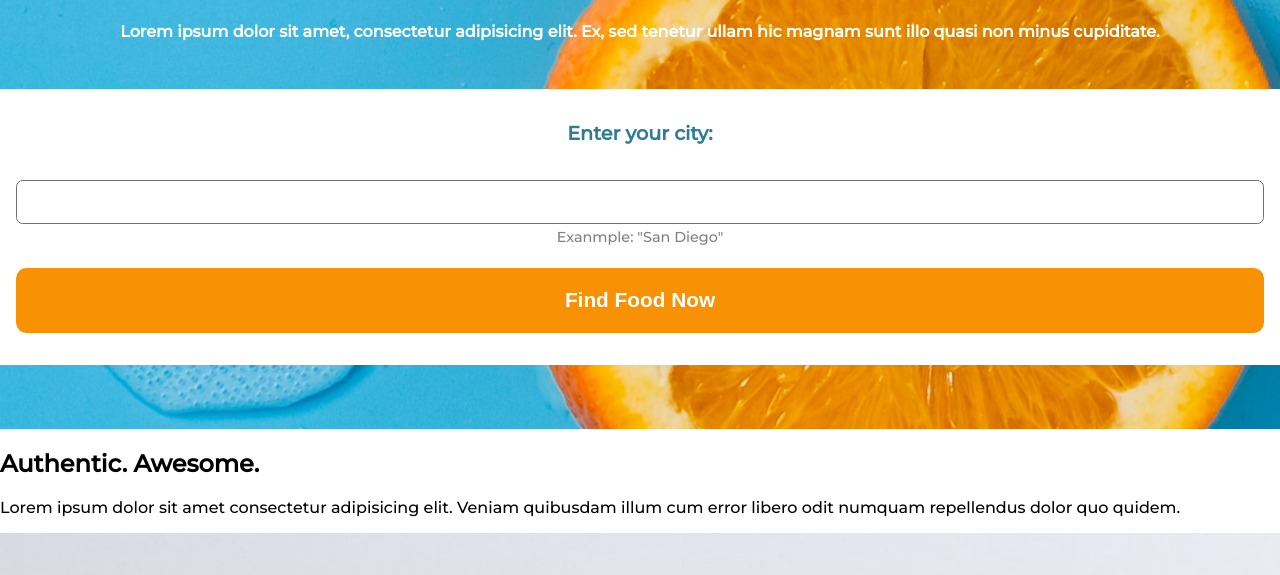
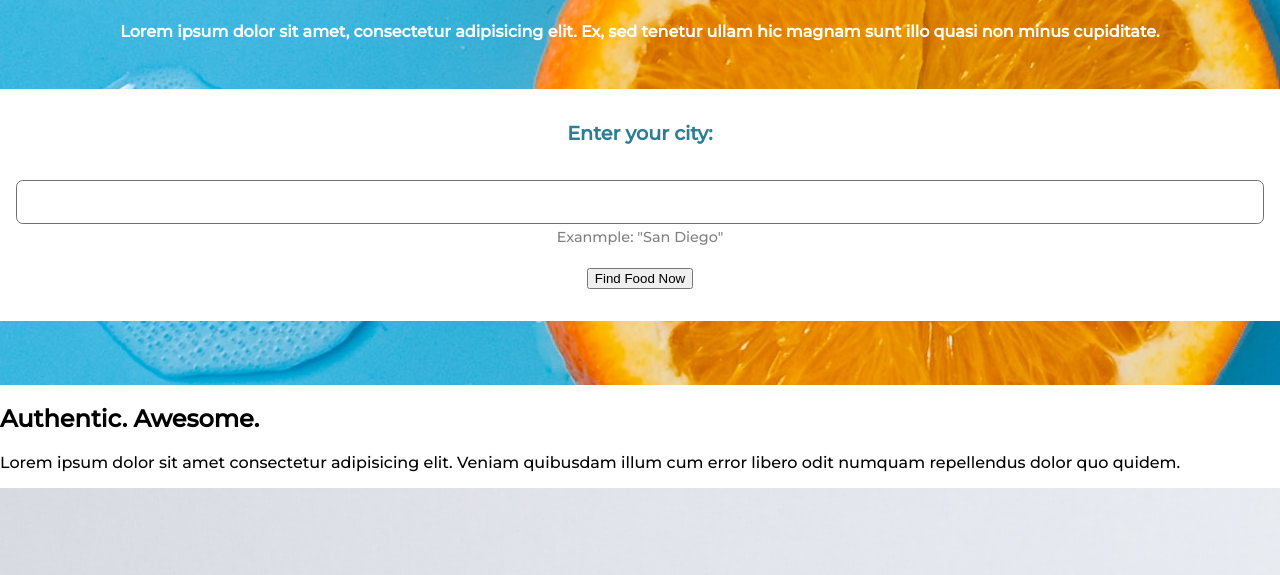
Before and after one commit to shivam1324/learning-github, a plain HTML site: page index.html in a window 1280 px wide. Shown: the part 225-800 px from the top of the page. Drawn offline with Linux system fonts and the light colour scheme.

Commit message:
branch changes

```diff
--- a/css/main.css
+++ b/css/main.css
@@ -88,21 +88,3 @@ input[type=text]{
     font-size: .9em;
     margin-top: .3em ;
 }
-
-input[type=button]{
-
-    background-color: #F89104 ;
-    border: none;
-    width:100%;
-    color: white;
-    font-weight: bold;
-    padding: 1em 0;
-    border-radius: .5em;
-    font-size: 1.3em;
-    cursor:pointer;
-}
-input[type=button]:hover{
-
-    background-color: #9c640a ;
-
-}
```
